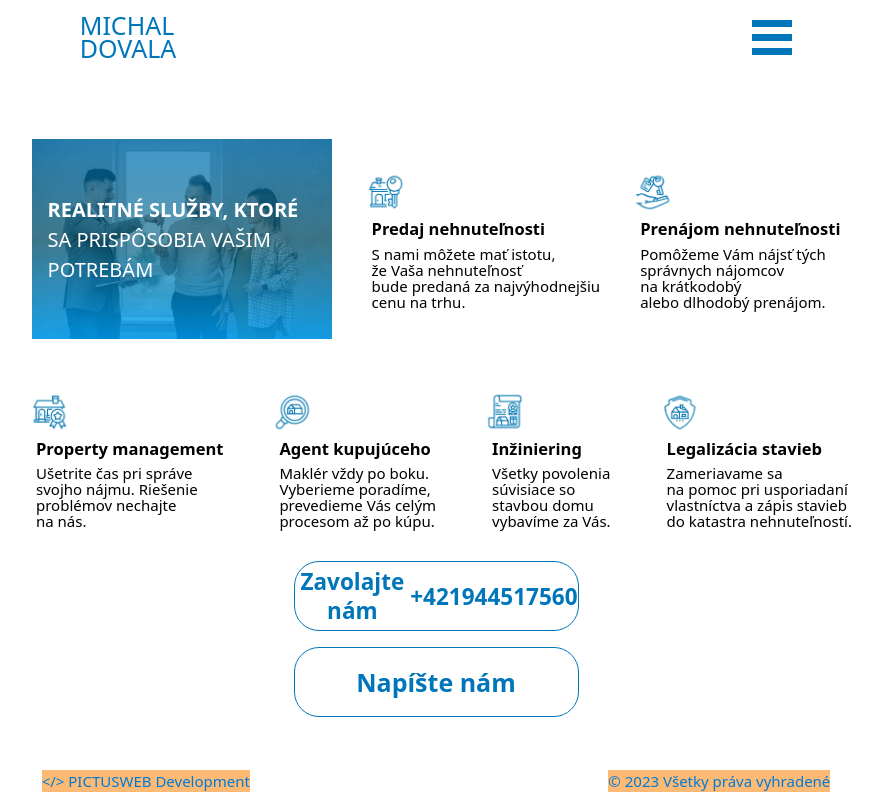
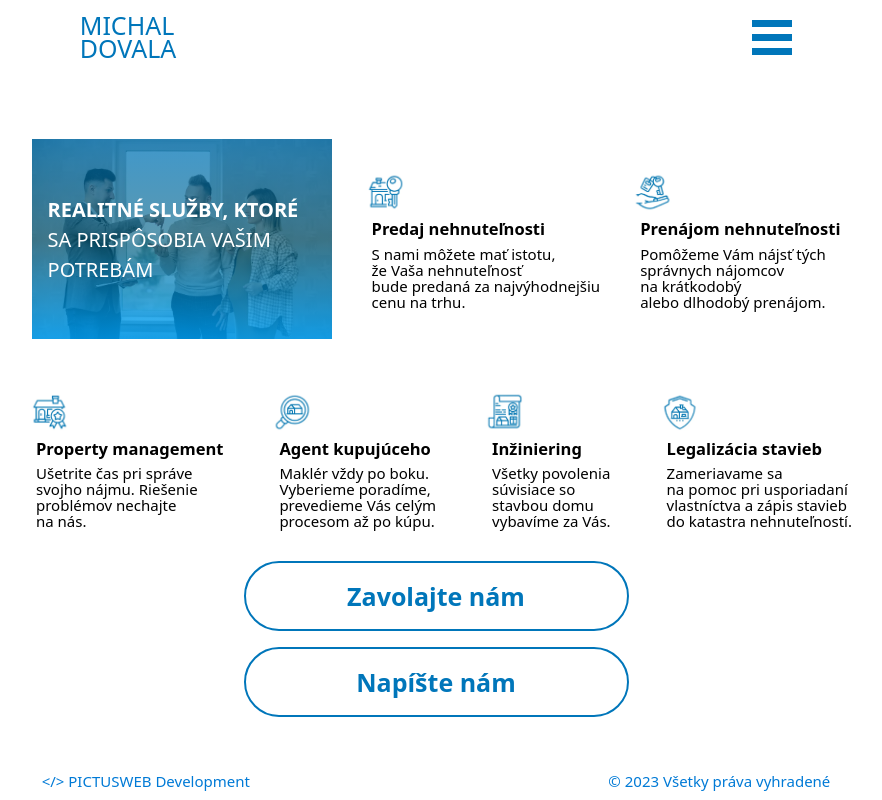
Before and after one commit to pkvarg/findoktor, a React (Vite) app: page /our-services in a window 1280 px wide. Shown: the whole page, without its empty margins (204-1086 px from the left). Built offline with nearby package versions, Linux system fonts and the light colour scheme.

Commit message:
06dec mob

```diff
--- a/src/components/Footer.jsx
+++ b/src/components/Footer.jsx
@@ -20,16 +20,13 @@ const Footer = () => {
         }
       >
         <a
-          className="bg-orange-300  text-center"
+          className="  text-center"
           href="https://pictusweb.sk"
           target="_blank"
         >
           &#60;&#47;&#62; PICTUSWEB Development
         </a>
-        <p className=" bg-orange-300">
-          {' '}
-          &copy; {Date().substring(11, 15)} Všetky práva vyhradené
-        </p>
+        <p> &copy; {Date().substring(11, 15)} Všetky práva vyhradené</p>
       </div>
     </div>
   );
--- a/src/components/calculator/Component00.jsx
+++ b/src/components/calculator/Component00.jsx
@@ -1,8 +1,6 @@
 import React, { useState } from 'react';
 
 const Component00 = ({ handleFlatOrHouse }) => {
-  const [showPhone, setShowPhone] = useState(false);
-  const [showEmail, setShowEmail] = useState(false);
   const phone = '+421944517560';
   const email = 'michaldovala.gmail.com';
   const [isHoveredPhone, setIsHoveredPhone] = useState(false);
--- a/src/components/calculator/Component06.jsx
+++ b/src/components/calculator/Component06.jsx
@@ -23,7 +23,7 @@ const Component06 = ({
   }, []);
 
   return (
-    <div className="relative mx-4 flex flex-col lg:mx-0">
+    <div className="relative mx-4 flex flex-col lg:mx-[0%]">
       <p className="pt-12 text-center text-[10px] text-[#0076ba] lg:pt-8 lg:text-[12.5px]">
         OCENENIE NEHNUTEĽNOSTI ONLINE
       </p>
--- a/src/components/calculator/Component07.jsx
+++ b/src/components/calculator/Component07.jsx
@@ -9,7 +9,7 @@ const Component07 = ({ onBack, onNext, hasElevator, handleHasElevator }) => {
     }
   };
   return (
-    <div className="relative mx-[15%] flex flex-col lg:mx-[1%]">
+    <div className="relative mx-2 flex flex-col lg:mx-[1%]">
       <p className="pt-12 text-center text-[10px] text-[#0076ba] lg:pt-8 lg:text-[12.5px]">
         OCENENIE NEHNUTEĽNOSTI ONLINE
       </p>
--- a/src/components/calculator/Component08.jsx
+++ b/src/components/calculator/Component08.jsx
@@ -25,7 +25,7 @@ const Component08 = ({
     } else onNext();
   };
   return (
-    <div className="relative mx-[18%] flex flex-col lg:mx-[7%]">
+    <div className="relative mx-[3%] flex flex-col lg:mx-[7%]">
       <p className="pt-12 text-center text-[10px] text-[#0076ba] lg:pt-8 lg:text-[12.5px]">
         OCENENIE NEHNUTEĽNOSTI ONLINE
       </p>
--- a/src/components/calculator/Component09.jsx
+++ b/src/components/calculator/Component09.jsx
@@ -17,7 +17,7 @@ const Component09 = ({
     } else onNext();
   };
   return (
-    <div className="relative mx-[18%] flex flex-col lg:mx-[20%]">
+    <div className="relative mx-[16%] flex flex-col lg:mx-[20%]">
       <p className="pt-12 text-center text-[10px] text-[#0076ba] lg:pt-8 lg:text-[12.5px]">
         OCENENIE NEHNUTEĽNOSTI ONLINE
       </p>
@@ -66,7 +66,7 @@ const Component09 = ({
           id="noParking"
           onClick={() => setHasNoParking((prev) => !prev)}
         >
-          <p className="px-2 pt-1 text-center text-[20px] font-extrabold leading-[20px] text-[#0076ba] lg:px-2 lg:pt-[6%]">
+          <p className="px-2 pt-1 text-center text-[20px] font-extrabold leading-[20px] text-[#0076ba] md:pt-[6%] lg:px-2">
             Bez vlastného parkovania
           </p>
         </div>
--- a/src/components/calculator/Component11.jsx
+++ b/src/components/calculator/Component11.jsx
@@ -25,7 +25,7 @@ const Component11 = ({
     } else onNext();
   };
   return (
-    <div className="relative mx-[18%] flex flex-col lg:mx-[9%]">
+    <div className="relative mx-[5%] flex flex-col lg:mx-[9%]">
       <p className="pt-12 text-center text-[10px] text-[#0076ba] lg:pt-8 lg:text-[12.5px]">
         OCENENIE NEHNUTEĽNOSTI ONLINE
       </p>
--- a/src/components/calculator/Component16.jsx
+++ b/src/components/calculator/Component16.jsx
@@ -45,8 +45,8 @@ const Component16 = ({
             *cena bez služieb Realitnej kancelárie
           </p>
         </div> */}
-        <div className="relative mt-8 flex h-[50px] w-[100%] flex-col rounded-lg border-2 border-[#0076ba] lg:h-[100px] lg:rounded-xl">
-          <p className="translate-y-[45%] text-center text-[35px] font-bold text-[#ff010f]">
+        <div className="relative mt-8 flex h-[75px] w-[100%] flex-col rounded-lg border-2 border-[#0076ba] lg:h-[100px] lg:rounded-xl">
+          <p className="translate-y-[15%] text-center text-[35px] font-bold text-[#ff010f] lg:translate-y-[45%]">
             {withRealEstateAssistance} €
           </p>
 
--- a/src/pages/Calculator.jsx
+++ b/src/pages/Calculator.jsx
@@ -599,7 +599,7 @@ const Calculator = () => {
     <>
       <Suspense fallback={<SpinnerFullPage />}>
         {/* <Component00 onNext={handleNext} handleFlatOrHouse={handleFlatOrHouse} /> */}
-        <div className="relative grid h-[90vh] grid-rows-3 bg-white text-[30px] text-black lg:h-screen">
+        <div className="relative grid h-[97.5vh] grid-rows-3 bg-white text-[30px] text-black lg:h-screen">
           <div className="h-[min-content]">
             <CalcNavbar />
           </div>
--- a/src/pages/OurServices.jsx
+++ b/src/pages/OurServices.jsx
@@ -1,8 +1,30 @@
-import React from 'react';
+import React, { useState } from 'react';
 import CalcNavbar from '../components/calculator/CalcNavbar';
 import { Footer } from '../components';
 
 const OurServices = () => {
+  const phone = '+421944517560';
+  const email = 'michaldovala.gmail.com';
+
+  const [isHoveredPhone, setIsHoveredPhone] = useState(false);
+  const [isHoveredEmail, setIsHoveredEmail] = useState(false);
+
+  const handleMouseEnterPhone = () => {
+    setIsHoveredPhone(true);
+  };
+
+  const handleMouseLeavePhone = () => {
+    setIsHoveredPhone(false);
+  };
+
+  const handleMouseEnterEmail = () => {
+    setIsHoveredEmail(true);
+  };
+
+  const handleMouseLeaveEmail = () => {
+    setIsHoveredEmail(false);
+  };
+
   return (
     <div className="relative flex h-[1750px]  grid-rows-3 flex-col  lg:grid lg:h-screen">
       <div className="h-[min-content]">
@@ -185,31 +207,39 @@ const OurServices = () => {
           <p
             id="phone"
             onClick={() => showContact('phone')}
-            className="hover-call flex h-[70px] w-[265px] items-center justify-center rounded-[30px] border border-[#0076ba] py-2 text-center text-[20px] font-extrabold leading-[20px] text-[#0076ba]  lg:w-[285px] lg:rounded-[25px] lg:text-[22.5px] lg:leading-[29.5px]
+            className="flex h-[70px] w-[265px] items-center justify-center rounded-[30px] border-2 border-[#0076ba] py-2 text-center text-[20px] font-extrabold leading-[20px] text-[#0076ba]  lg:w-[385px] lg:rounded-[35px] lg:text-[25px] lg:leading-[29.5px]
           "
           >
-            <a className="hover-call-us" href="tel:+421944517560">
-              Zavolajte nám
-            </a>
-            <a className="hover-phone" href="tel:+421944517560">
-              +421944517560
-            </a>
+            {isHoveredPhone ? (
+              <a onMouseLeave={handleMouseLeavePhone} href="tel:+421944517560">
+                {phone}
+              </a>
+            ) : (
+              <a onMouseEnter={handleMouseEnterPhone} href="tel:+421944517560">
+                Zavolajte nám
+              </a>
+            )}
           </p>
           <p
             id="email"
             onClick={() => showContact('email')}
-            className="hover-email flex h-[70px] w-[265px] items-center justify-center rounded-[30px] border border-[#0076ba]  py-2 text-center text-[20px] font-extrabold leading-[22.5px] text-[#0076ba]  lg:w-[285px] lg:rounded-[25px] lg:text-[25px] lg:leading-[29.5px]"
+            className="flex h-[70px] w-[265px] items-center justify-center rounded-[30px] border-2 border-[#0076ba]  py-2 text-center text-[20px] font-extrabold leading-[20px] text-[#0076ba]  lg:w-[385px] lg:rounded-[35px] lg:text-[25px] lg:leading-[29.5px]"
           >
-            <a className="hover-email-us" href="mailto:michaldovala@gmail.com">
-              Napíšte nám
-            </a>
-
-            <a
-              className="hover-email-address-reconstruction"
-              href="mailto:michaldovala@gmail.com"
-            >
-              michaldovala@gmail.com
-            </a>
+            {isHoveredEmail ? (
+              <a
+                onMouseLeave={handleMouseLeaveEmail}
+                href="mailto:michaldovala@gmail.com"
+              >
+                {email}
+              </a>
+            ) : (
+              <a
+                onMouseEnter={handleMouseEnterEmail}
+                href="mailto:michaldovala@gmail.com"
+              >
+                Napíšte nám
+              </a>
+            )}
           </p>
         </div>
       </div>
```
